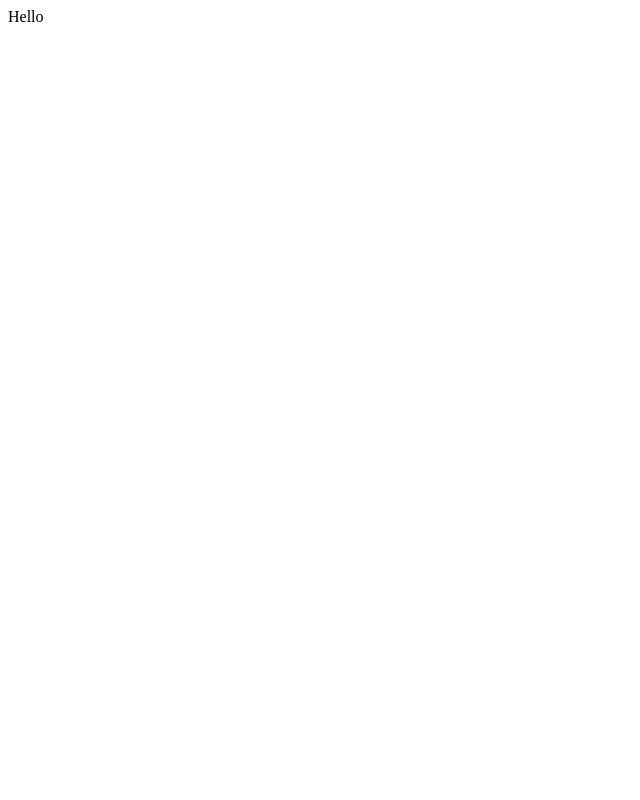
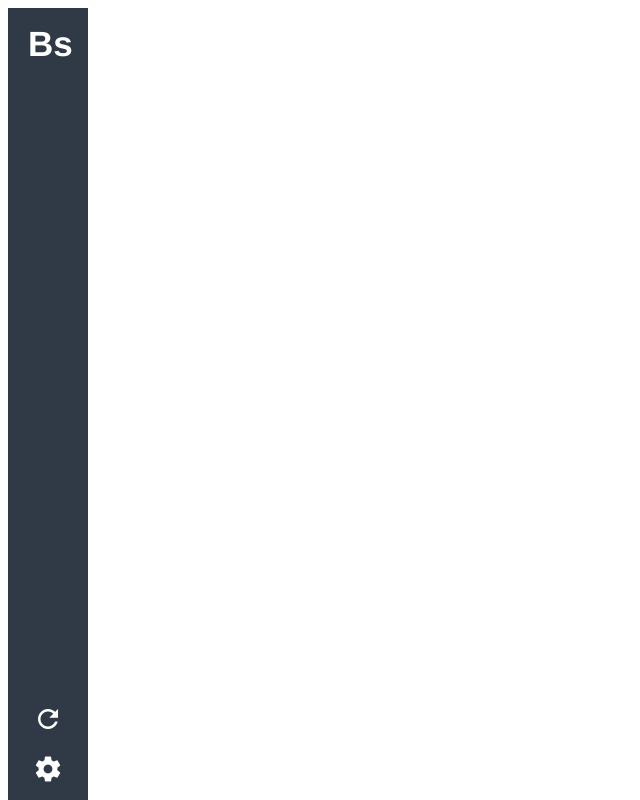
Before and after one commit to vishal9950/Books-Frontend, a React (Create React App) app: page / in a window 1280 px wide. Shown: the whole page, without its empty margins (0-640 px from the left). Built offline with nearby package versions, Linux system fonts and the light colour scheme.

Commit message:
Add Side Nav Bar component

```diff
--- a/public/index.html
+++ b/public/index.html
@@ -10,6 +10,8 @@
     -->
     <link rel="manifest" href="%PUBLIC_URL%/manifest.json">
     <link rel="shortcut icon" href="%PUBLIC_URL%/favicon.ico">
+    <link href="https://fonts.googleapis.com/icon?family=Material+Icons"
+      rel="stylesheet">
     <!--
       Notice the use of %PUBLIC_URL% in the tags above.
       It will be replaced with the URL of the `public` folder during the build.
--- a/src/Components/App/App.jsx
+++ b/src/Components/App/App.jsx
@@ -1,8 +1,9 @@
 import React from 'react';
 import './App.css';
+import SideNav from '../SideNav/SideNav';
 
 const App = () => (
-  <div className="App">Hello</div>
+  <div className="App"><SideNav /></div>
 );
 
 export default App;
--- a/src/Components/Container/Container.jsx
+++ /dev/null
@@ -1 +0,0 @@
-import React from 'react';
--- /dev/null
+++ b/src/Components/SideNav/SideNav.css
@@ -0,0 +1,34 @@
+.SideNav-bar {
+    width: 80px;
+    height: 100%;
+    position: fixed;
+    background: #303a47;
+}
+
+#SideNav-blank {
+    height: 80vh;
+}
+
+#SideNav-blank2 {
+    height: 2vh;
+}
+
+.SideNav-list {
+    position: relative;
+    right: 20px;
+    list-style: none;
+}
+
+#SideNav-logo {
+    color: white;
+    font-family: Helvetica;
+    font-size: 35px;
+    font-weight: bold;
+}
+
+.material-icons {
+    position: relative;
+    left: 5px;
+    color: white;
+    font-size: 30px;
+}
--- /dev/null
+++ b/src/Components/SideNav/SideNav.jsx
@@ -0,0 +1,28 @@
+import React from 'react';
+import './SideNav.css';
+
+class SideNav extends React.Component {
+  constructor(props) {
+    super(props);
+
+    this.state = {
+      logoText: 'Bs',
+    };
+  }
+
+  render() {
+    return (
+      <div className="SideNav-bar">
+        <ul className="SideNav-list">
+          <li id="SideNav-logo">{this.state.logoText}</li>
+          <li id="SideNav-blank" />
+          <li><i className="material-icons">refresh</i></li>
+          <li id="SideNav-blank2" />
+          <li><i className="material-icons">settings</i></li>
+        </ul>
+      </div>
+    );
+  }
+}
+
+export default SideNav;
```
Also changed, not shown: src/Components/Container/Container.css (deleted).
